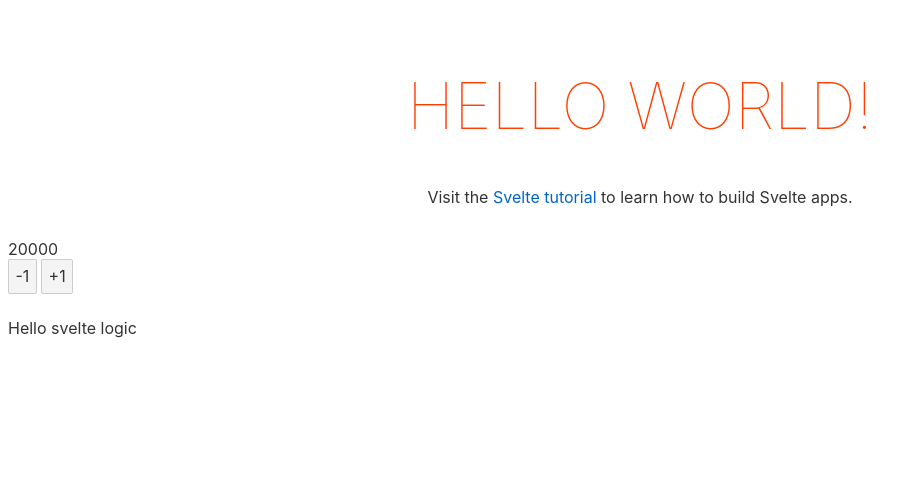
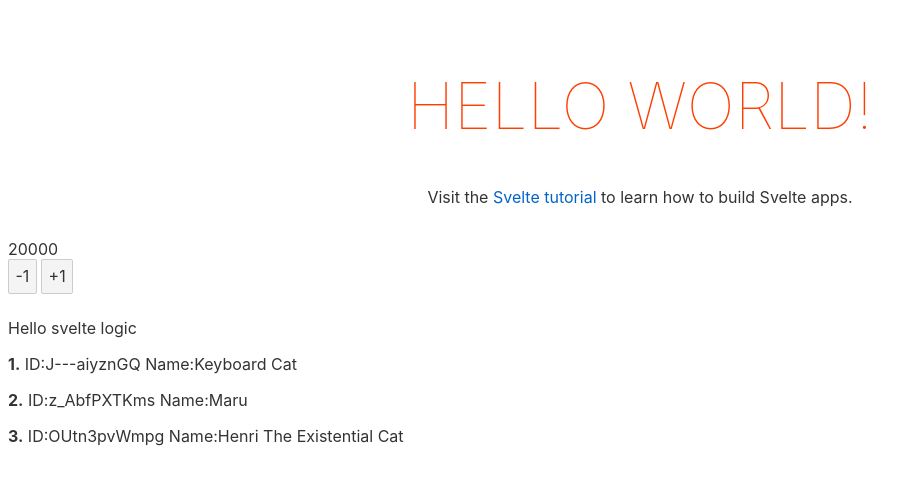
Before and after one commit to globis-org/WeLoveFrontend, a Svelte app in the folder svelte/: page / in a window 1280 px wide. Shown: the top 484 px of the page, without its empty margins (0-921 px from the left). Built offline with nearby package versions, Linux system fonts and the light colour scheme.

Commit message:
feat: Add each block

```diff
--- a/svelte/src/App.svelte
+++ b/svelte/src/App.svelte
@@ -1,7 +1,15 @@
 <script lang="ts">
 	export let name: string;
 	import Counter from './Counter.svelte';
-  const p = {count: 20000, isHello: true}
+  const p = {
+		count: 20000,
+		isHello: true,
+		cats: [
+			{ id: 'J---aiyznGQ', name: 'Keyboard Cat' },
+			{ id: 'z_AbfPXTKms', name: 'Maru' },
+			{ id: 'OUtn3pvWmpg', name: 'Henri The Existential Cat' }
+		]
+	}
 </script>
 
 <main>
--- a/svelte/src/Counter.svelte
+++ b/svelte/src/Counter.svelte
@@ -1,6 +1,10 @@
 <script lang="ts">
 	export let count = 0;
   export let isHello = true
+  export let cats = [{
+		id: 'default id',
+		name: 'default name',
+	}]
 	export const onDecreaseClick = () => (count -= 1)
   const onIncreaseClick = () => (count += 1)
 </script>
@@ -20,4 +24,8 @@
   {#if isHello && count%2 === 0}
     <p>Hello svelte logic</p>
   {/if}
+
+	{#each cats as {id, name}, index}
+		<p><span style="font-weight: bold;">{index + 1}.</span> ID:{id} Name:{name}</p>
+	{/each}
 </div>
```
